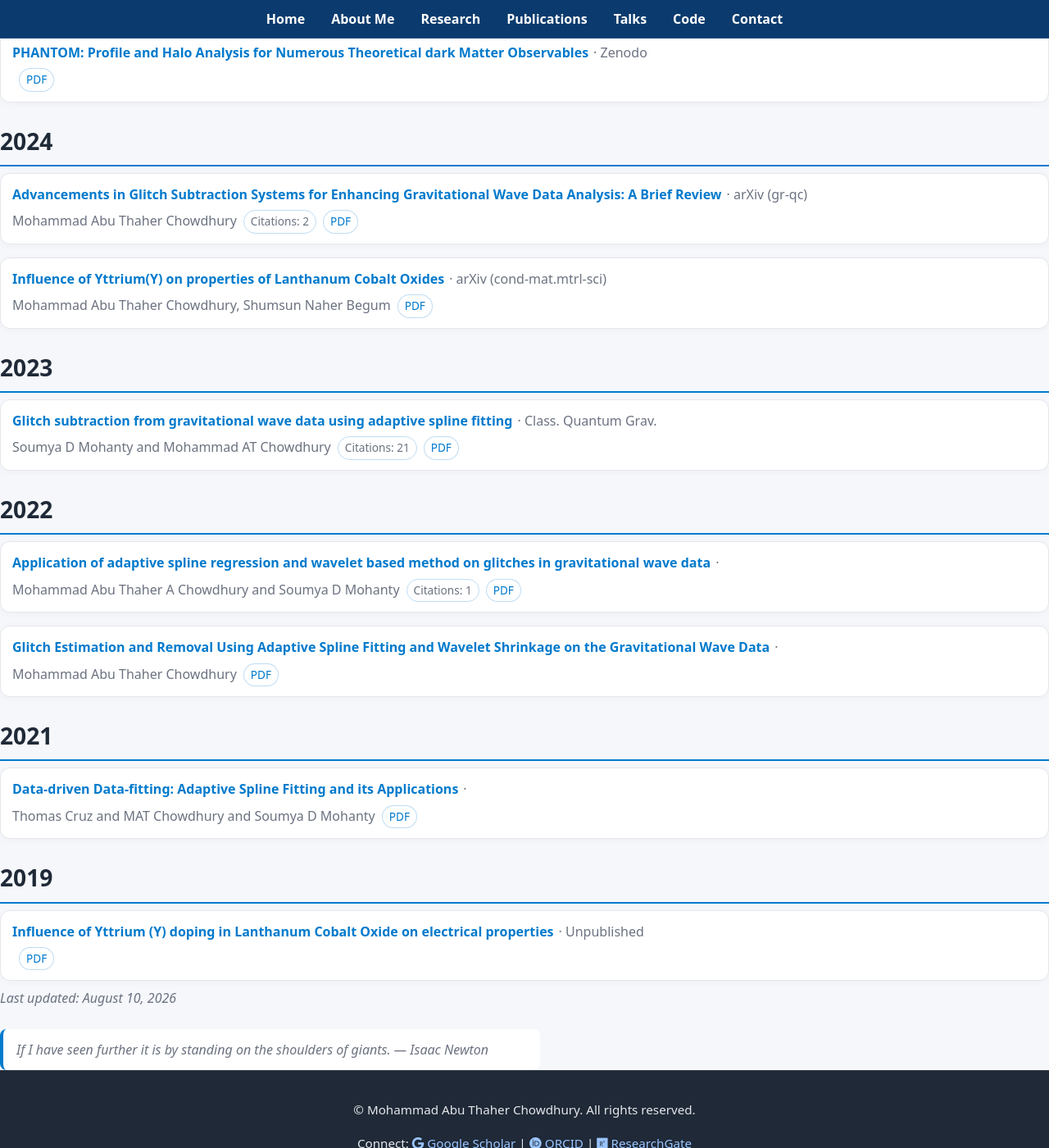
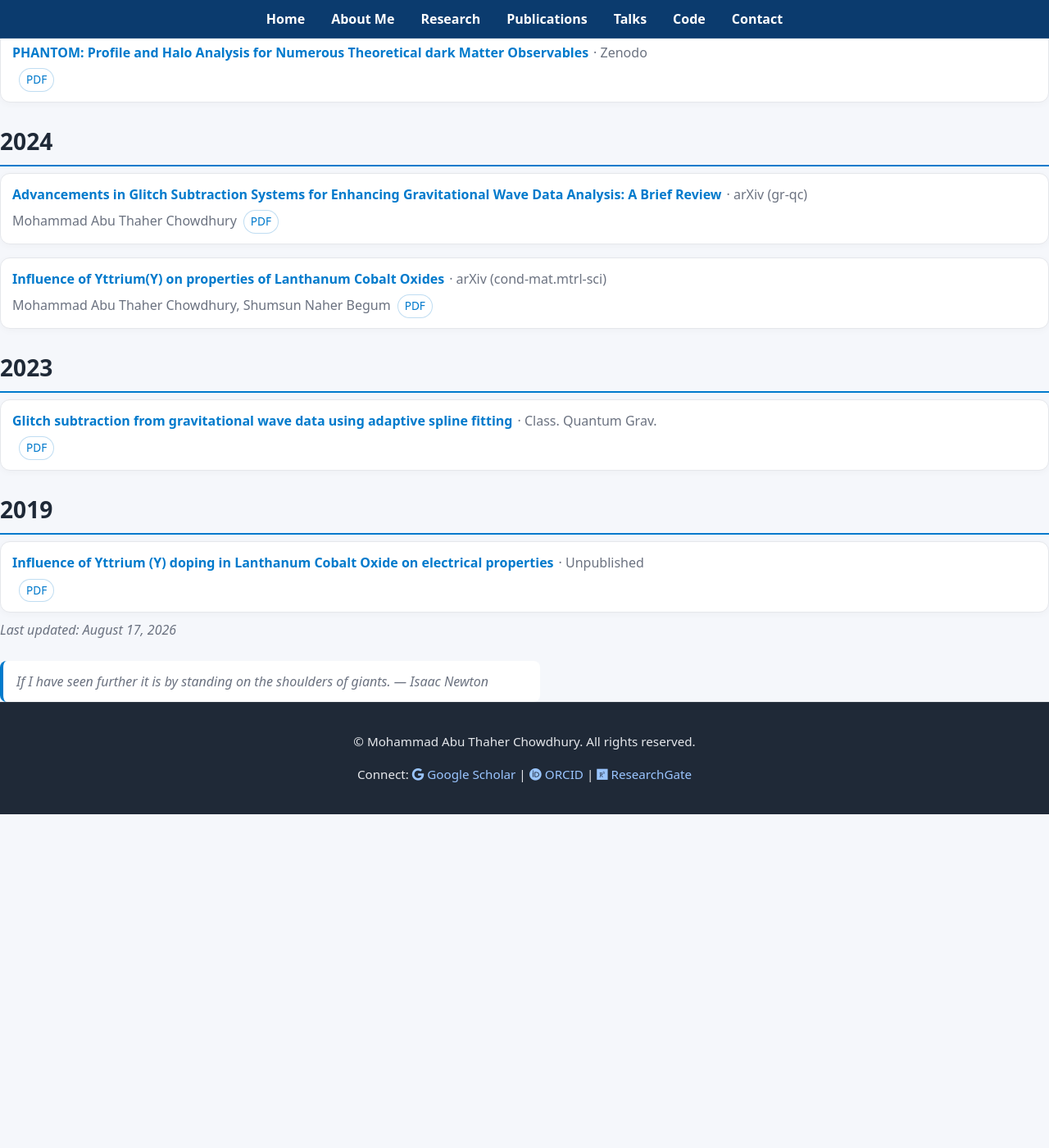
Before and after one commit to matc-thaher/website, a Jekyll site: the page built from publications.md, in a window 1280 px wide and 1400 px high, scrolled down 315 px. Shown: the whole window at 82% size. Built offline with Jekyll 4.4.1, drawn with Linux system fonts in a browser that asks for light colours; after the commit the page ends 1308 px from its top, so only the background shows below that.

Commit message:
chore: merged publications (Scholar + arXiv + ORCID + Crossref)

```diff
--- a/_data/scholar.json
+++ b/_data/scholar.json
@@ -1,5 +1,5 @@
 {
-  "updated": "2026-08-10T05:24:40.964494Z",
+  "updated": "2026-08-17T04:53:40.104208Z",
   "publications": [
     {
       "title": "PHANTOM: Profile and Halo Analysis for Numerous Theoretical dark Matter Observables",
@@ -25,8 +25,7 @@
       "citations": 0,
       "source": [
         "arxiv",
-        "orcid",
-        "scholar"
+        "orcid"
       ]
     },
     {
@@ -39,8 +38,7 @@
       "doi": "",
       "citations": 0,
       "source": [
-        "arxiv",
-        "scholar"
+        "arxiv"
       ]
     },
     {
@@ -51,65 +49,24 @@
       "url": "https://arxiv.org/abs/2406.01318v1",
       "pdf_url": "https://arxiv.org/pdf/2406.01318v1",
       "doi": "10.48550/arXiv.2406.01318",
-      "citations": 2,
+      "citations": 0,
       "source": [
         "arxiv",
-        "orcid",
-        "scholar"
+        "orcid"
       ]
     },
     {
       "title": "Glitch subtraction from gravitational wave data using adaptive spline fitting",
-      "authors": "Soumya D Mohanty and Mohammad AT Chowdhury",
+      "authors": "",
       "year": 2023,
       "venue": "Class. Quantum Grav.",
       "url": "https://doi.org/10.1088/1361-6382/acd0fe",
       "pdf_url": "",
       "doi": "10.1088/1361-6382/acd0fe",
-      "citations": 21,
+      "citations": 0,
       "source": [
         "crossref",
-        "orcid",
-        "scholar"
-      ]
-    },
-    {
-      "title": "Glitch Estimation and Removal Using Adaptive Spline Fitting and Wavelet Shrinkage on the Gravitational Wave Data",
-      "authors": "Mohammad Abu Thaher Chowdhury",
-      "year": 2022,
-      "venue": "",
-      "url": "https://search.proquest.com/openview/7f68a2c9fc2972f4eb08e0d1a8fcbd2e/1?pq-origsite=gscholar&cbl=18750&diss=y",
-      "pdf_url": "",
-      "doi": "",
-      "citations": 0,
-      "source": [
-        "scholar"
-      ]
-    },
-    {
-      "title": "Application of adaptive spline regression and wavelet based method on glitches in gravitational wave data",
-      "authors": "Mohammad Abu Thaher A Chowdhury and Soumya D Mohanty",
-      "year": 2022,
-      "venue": "",
-      "url": "https://meetings-archive.aps.org/tsf/2022/f05/5/",
-      "pdf_url": "",
-      "doi": "",
-      "citations": 1,
-      "source": [
-        "scholar"
-      ]
-    },
-    {
-      "title": "Data-driven Data-fitting: Adaptive Spline Fitting and its Applications",
-      "authors": "Thomas Cruz and MAT Chowdhury and Soumya D Mohanty",
-      "year": 2021,
-      "venue": "",
-      "url": "https://repositories.lib.utexas.edu/items/fd04b32c-04dd-4d45-ad74-d6f5b4f2b174",
-      "pdf_url": "",
-      "doi": "",
-      "citations": 0,
-      "source": [
-        "scholar"
+        "orcid"
       ]
     },
     {
```
